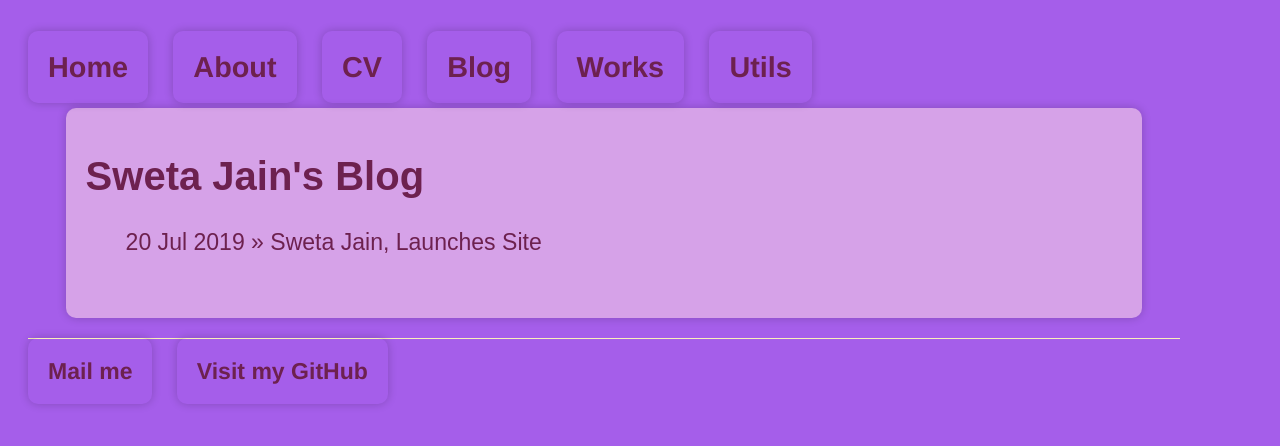
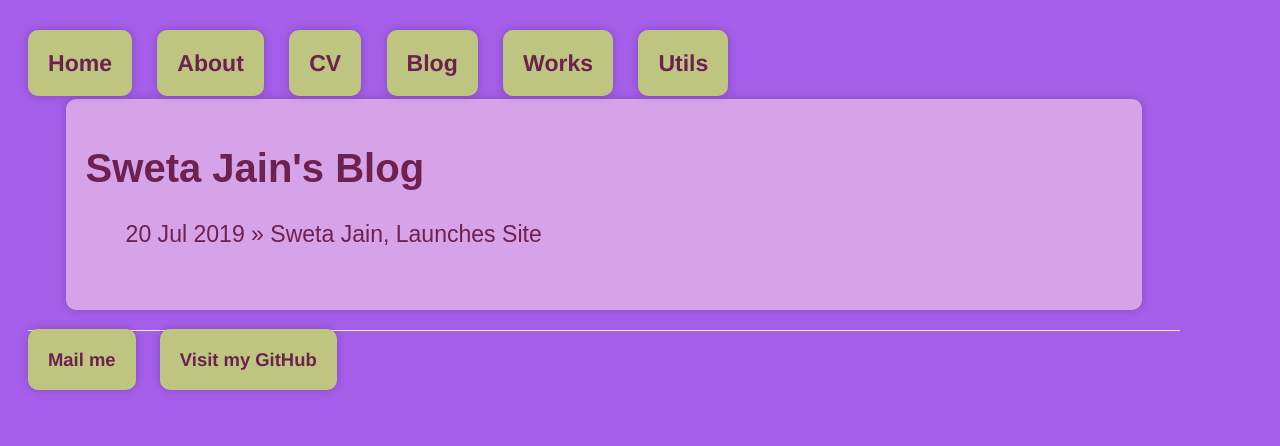
Before and after one commit to SwetaTheBest/swetathebest.github.io, a Jekyll site: the page built from blog/index.html, in a window 1280 px wide. Shown: the top 446 px of the page. Built offline with Jekyll 4.4.1, drawn with Linux system fonts in a browser that asks for light colours.

Commit message:
Update main.css

```diff
--- a/css/main.css
+++ b/css/main.css
@@ -53,6 +53,7 @@ nav ul, footer ul {
 }
 
 nav ul li, footer ul li {
+    background-color: #BDC581;
        padding: 20px;
     border-radius: 10px;
     border-color: #ffffff;
@@ -60,7 +61,7 @@ nav ul li, footer ul li {
     margin: 20px auto;
     color: #F8EFBA;
     display: inline;
-    font-size: 1.5em;
+    font-size: 1.2em;
     margin-right: 20px;
 }
 
```
